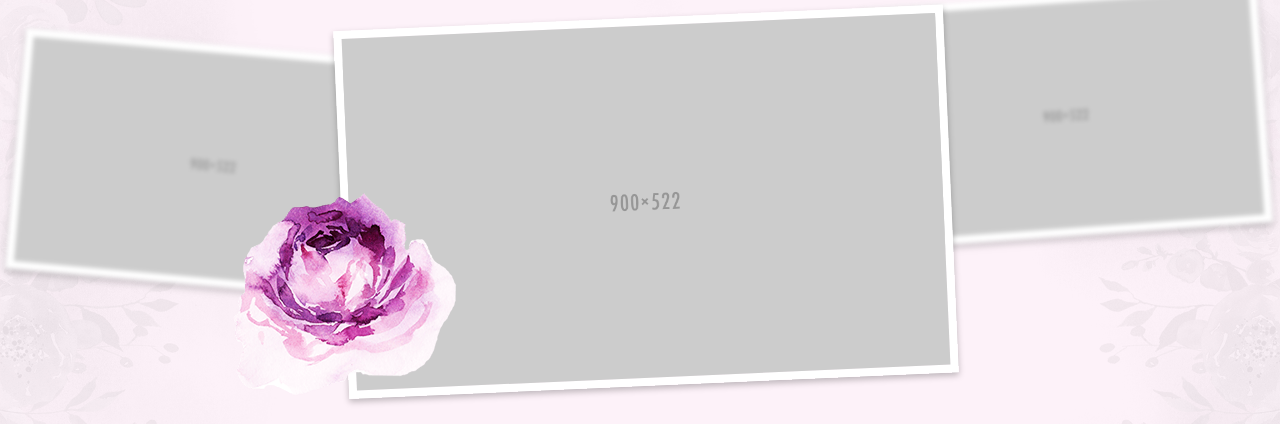
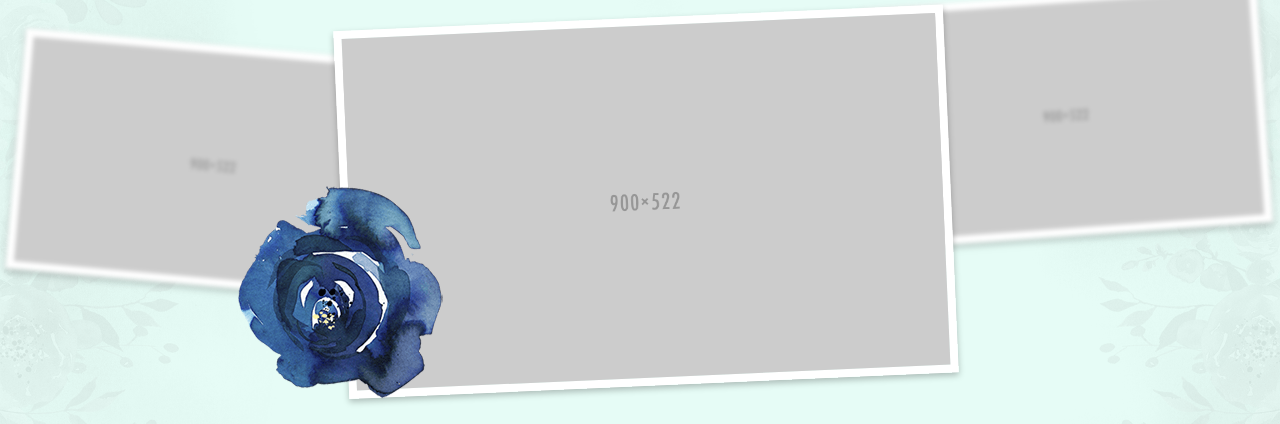
Before and after one commit to fifihanif/fifihanif.github.io, a plain HTML site: page index.html in a window 1280 px wide. Shown: the part 105-529 px from the top of the page. Drawn offline with nearby package versions, Linux system fonts and the light colour scheme; animation ran at ten frames a second; a web font is replaced by a local one.

Commit message:
update css

```diff
--- a/index.html
+++ b/index.html
@@ -25,7 +25,7 @@
       <!-- Plugins CSS -->
       <link rel="stylesheet" href="css/plugins.css">
       <!-- Color Style CSS -->
-      <link href="styles/lavender.css" rel="stylesheet">
+      <link href="styles/serenity.css" rel="stylesheet">
       <!-- Favicons-->
       <link rel="apple-touch-icon" sizes="72x72" href="/apple-icon-72x72.png">
       <link rel="apple-touch-icon" sizes="114x114" href="/apple-icon-114x114.png">
```
Also changed, not shown: 1 other file.
